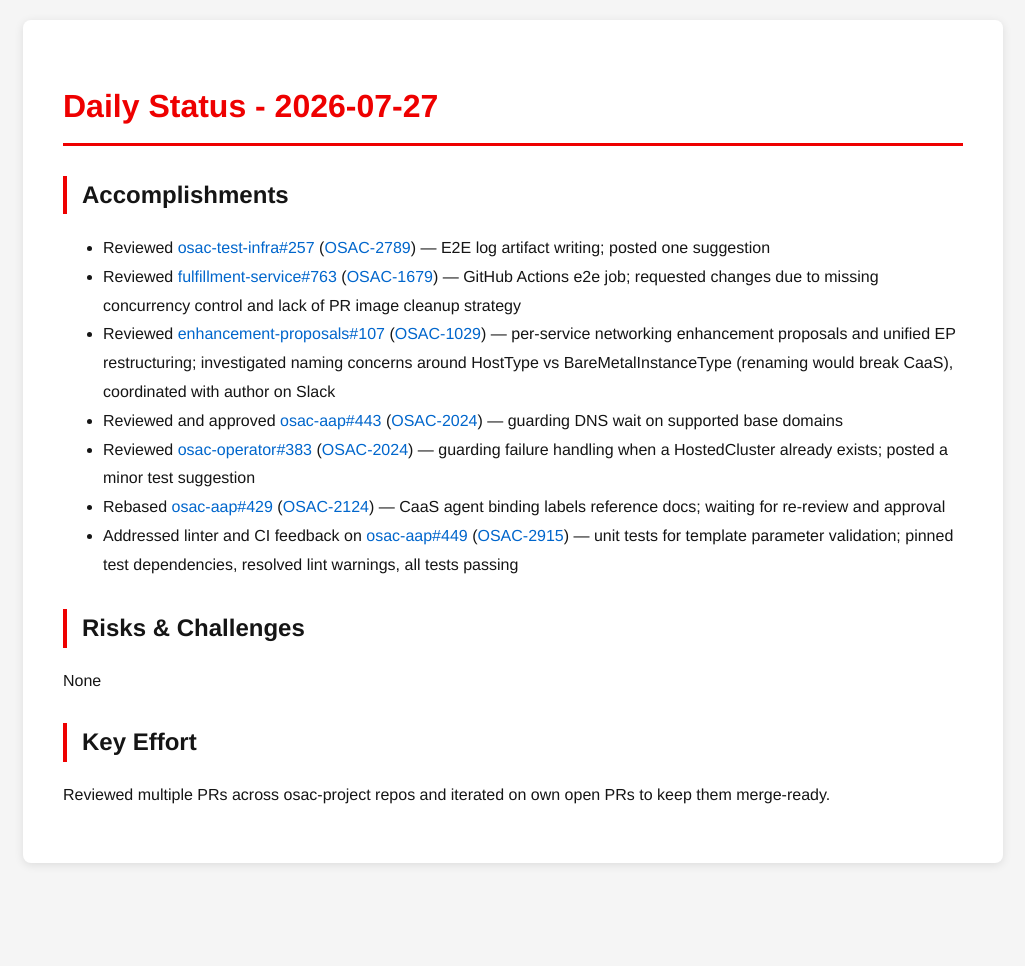
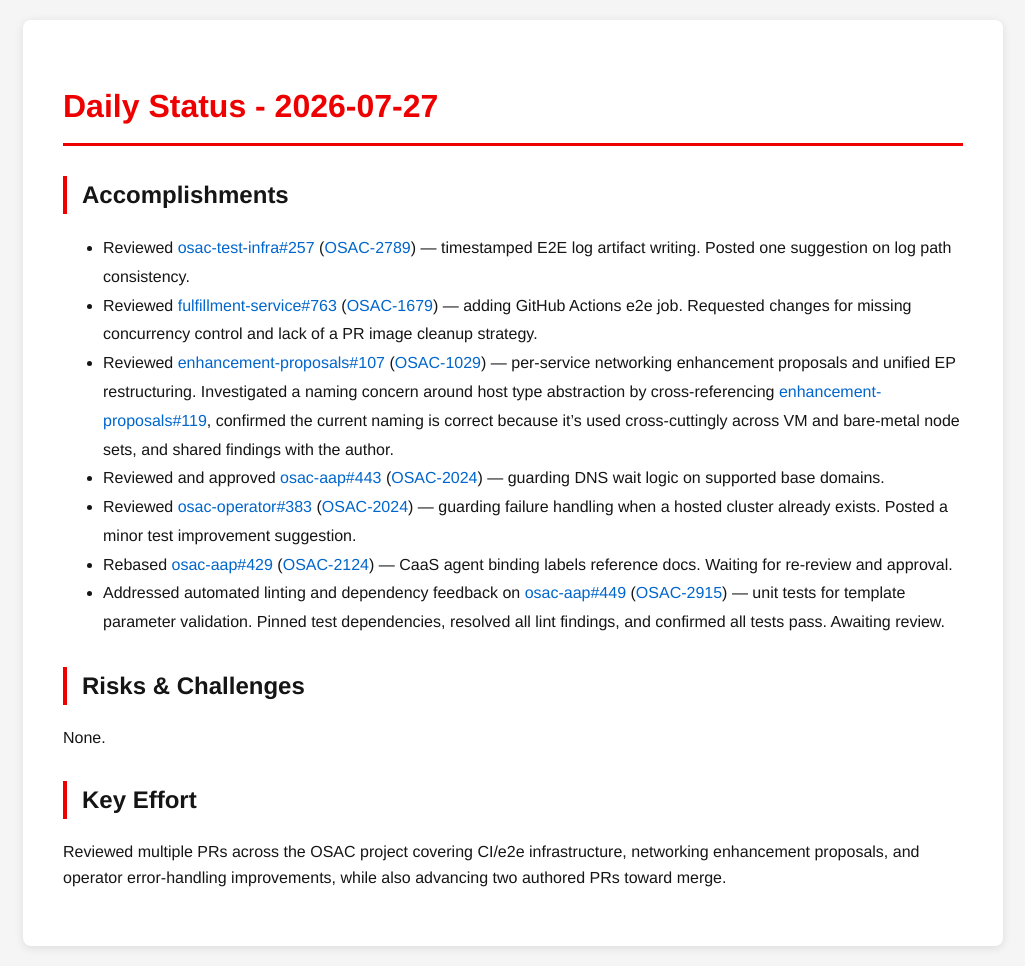
Before and after one commit to tzvatot/daily-status, a Jekyll site: the page built from 2026-07-27.md, in a window 1280 px wide. Shown: the whole page, without its empty margins (127-1152 px from the left). Built offline with Jekyll 4.4.1, drawn with Linux system fonts in a browser that asks for light colours; before the commit the page ends 900 px from its top, so only the background shows below that.

Commit message:
Daily status update - 2026-07-27

```diff
--- a/2026-07-27.md
+++ b/2026-07-27.md
@@ -7,16 +7,16 @@
 # Daily Status - 2026-07-27
 
 ## Accomplishments
-- Reviewed [osac-test-infra#257](https://github.com/osac-project/osac-test-infra/pull/257) ([OSAC-2789](https://redhat.atlassian.net/browse/OSAC-2789)) — E2E log artifact writing; posted one suggestion
-- Reviewed [fulfillment-service#763](https://github.com/osac-project/fulfillment-service/pull/763) ([OSAC-1679](https://redhat.atlassian.net/browse/OSAC-1679)) — GitHub Actions e2e job; requested changes due to missing concurrency control and lack of PR image cleanup strategy
-- Reviewed [enhancement-proposals#107](https://github.com/osac-project/enhancement-proposals/pull/107) ([OSAC-1029](https://redhat.atlassian.net/browse/OSAC-1029)) — per-service networking enhancement proposals and unified EP restructuring; investigated naming concerns around HostType vs BareMetalInstanceType (renaming would break CaaS), coordinated with author on Slack
-- Reviewed and approved [osac-aap#443](https://github.com/osac-project/osac-aap/pull/443) ([OSAC-2024](https://redhat.atlassian.net/browse/OSAC-2024)) — guarding DNS wait on supported base domains
-- Reviewed [osac-operator#383](https://github.com/osac-project/osac-operator/pull/383) ([OSAC-2024](https://redhat.atlassian.net/browse/OSAC-2024)) — guarding failure handling when a HostedCluster already exists; posted a minor test suggestion
-- Rebased [osac-aap#429](https://github.com/osac-project/osac-aap/pull/429) ([OSAC-2124](https://redhat.atlassian.net/browse/OSAC-2124)) — CaaS agent binding labels reference docs; waiting for re-review and approval
-- Addressed linter and CI feedback on [osac-aap#449](https://github.com/osac-project/osac-aap/pull/449) ([OSAC-2915](https://redhat.atlassian.net/browse/OSAC-2915)) — unit tests for template parameter validation; pinned test dependencies, resolved lint warnings, all tests passing
+- Reviewed [osac-test-infra#257](https://github.com/osac-project/osac-test-infra/pull/257) ([OSAC-2789](https://redhat.atlassian.net/browse/OSAC-2789)) — timestamped E2E log artifact writing. Posted one suggestion on log path consistency.
+- Reviewed [fulfillment-service#763](https://github.com/osac-project/fulfillment-service/pull/763) ([OSAC-1679](https://redhat.atlassian.net/browse/OSAC-1679)) — adding GitHub Actions e2e job. Requested changes for missing concurrency control and lack of a PR image cleanup strategy.
+- Reviewed [enhancement-proposals#107](https://github.com/osac-project/enhancement-proposals/pull/107) ([OSAC-1029](https://redhat.atlassian.net/browse/OSAC-1029)) — per-service networking enhancement proposals and unified EP restructuring. Investigated a naming concern around host type abstraction by cross-referencing [enhancement-proposals#119](https://github.com/osac-project/enhancement-proposals/pull/119), confirmed the current naming is correct because it's used cross-cuttingly across VM and bare-metal node sets, and shared findings with the author.
+- Reviewed and approved [osac-aap#443](https://github.com/osac-project/osac-aap/pull/443) ([OSAC-2024](https://redhat.atlassian.net/browse/OSAC-2024)) — guarding DNS wait logic on supported base domains.
+- Reviewed [osac-operator#383](https://github.com/osac-project/osac-operator/pull/383) ([OSAC-2024](https://redhat.atlassian.net/browse/OSAC-2024)) — guarding failure handling when a hosted cluster already exists. Posted a minor test improvement suggestion.
+- Rebased [osac-aap#429](https://github.com/osac-project/osac-aap/pull/429) ([OSAC-2124](https://redhat.atlassian.net/browse/OSAC-2124)) — CaaS agent binding labels reference docs. Waiting for re-review and approval.
+- Addressed automated linting and dependency feedback on [osac-aap#449](https://github.com/osac-project/osac-aap/pull/449) ([OSAC-2915](https://redhat.atlassian.net/browse/OSAC-2915)) — unit tests for template parameter validation. Pinned test dependencies, resolved all lint findings, and confirmed all tests pass. Awaiting review.
 
 ## Risks & Challenges
-None
+None.
 
 ## Key Effort
-Reviewed multiple PRs across osac-project repos and iterated on own open PRs to keep them merge-ready.
+Reviewed multiple PRs across the OSAC project covering CI/e2e infrastructure, networking enhancement proposals, and operator error-handling improvements, while also advancing two authored PRs toward merge.
```
